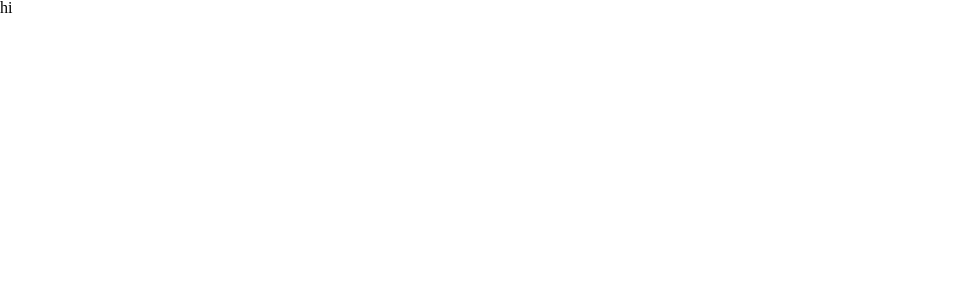
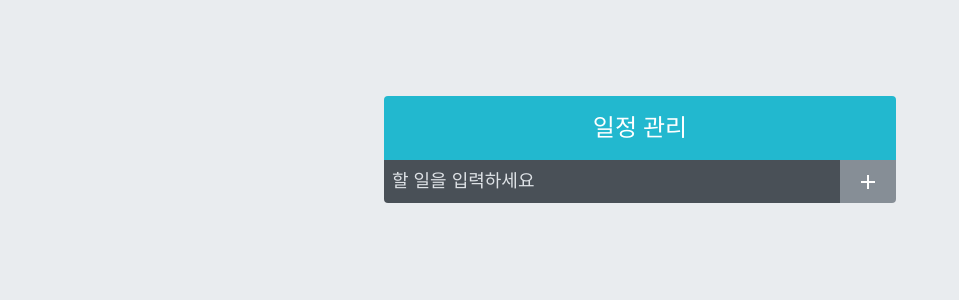
Before and after one commit to ShinEunJin/react-typescript-study, a React (Create React App) app: page / in a window 1280 px wide. Shown: the top 300 px of the page, without its empty margins (0-959 px from the left). Built offline with nearby package versions, Linux system fonts and the light colour scheme.

Commit message:
box title

```diff
--- a/src/App.tsx
+++ b/src/App.tsx
@@ -1,12 +1,13 @@
-import React from 'react';
-import './App.scss';
+import "./App.scss"
+import TodoInsert from "./components/TodoInsert"
+import TodoTemplate from "./components/TodoTemplate"
 
 function App() {
   return (
-    <div className="App">
-      hi
-    </div>
-  );
+    <TodoTemplate>
+      <TodoInsert />
+    </TodoTemplate>
+  )
 }
 
-export default App;
+export default App
--- /dev/null
+++ b/src/components/TodoInsert.scss
@@ -0,0 +1,36 @@
+.TodoInsert {
+  display: flex;
+
+  input {
+    background-color: #495057;
+    background-color: none;
+    outline: none;
+    border: none;
+    padding: 0.5rem;
+    font-size: 1.125rem;
+    line-height: 1.5;
+    color: white;
+    flex: 1;
+
+    &::placeholder {
+      color: #dee2e6;
+    }
+  }
+
+  button {
+    outline: none;
+    border: none;
+    background-color: #868e96;
+    color: white;
+    padding: 0 1rem;
+    font-size: 1.5rem;
+    display: flex;
+    align-items: center;
+    cursor: pointer;
+    transition: 0.1s background ease-in;
+
+    &:hover {
+      background-color: #adb5bd;
+    }
+  }
+}
--- /dev/null
+++ b/src/components/TodoInsert.tsx
@@ -0,0 +1,15 @@
+import { MdAdd } from "react-icons/md"
+import "./TodoInsert.scss"
+
+const TodoInsert = () => {
+  return (
+    <form className="TodoInsert">
+      <input placeholder="할 일을 입력하세요" />
+      <button type="submit">
+        <MdAdd />
+      </button>
+    </form>
+  )
+}
+
+export default TodoInsert
--- a/src/components/TodoTemplate.scss
+++ b/src/components/TodoTemplate.scss
@@ -0,0 +1,21 @@
+.TodoTemplate {
+  width: 512px;
+  margin: auto;
+  margin-top: 6rem;
+  border-radius: 4px;
+  overflow: hidden;
+
+  .app-title {
+    background-color: #22b8cf;
+    color: white;
+    height: 4rem;
+    font-size: 1.5rem;
+    display: flex;
+    align-items: center;
+    justify-content: center;
+  }
+
+  .content {
+    background-color: white;
+  }
+}
--- a/src/components/TodoTemplate.tsx
+++ b/src/components/TodoTemplate.tsx
@@ -1,16 +1,16 @@
 import "./TodoTemplate.scss"
 
-type TodoTemplatesProps = {
-    name: string
+type TodoTemplateProps = {
+    children?: React.ReactNode
 }
 
-const TodoTemplates: React.FC<TodoTemplatesProps> = ({ children }) => {
+const TodoTemplate = ({ children }: TodoTemplateProps) => {
     return (
         <div className="TodoTemplate">
             <div className="app-title">일정 관리</div>
-            <div>{name}</div>
+            <div className="content">{children}</div>
         </div>
     )
 }
 
-export default TodoTemplates
+export default TodoTemplate
--- a/src/index.scss
+++ b/src/index.scss
@@ -122,3 +122,7 @@
   border-collapse: collapse;
   border-spacing: 0;
 }
+
+body {
+  background-color: #e9ecef;
+}
```
